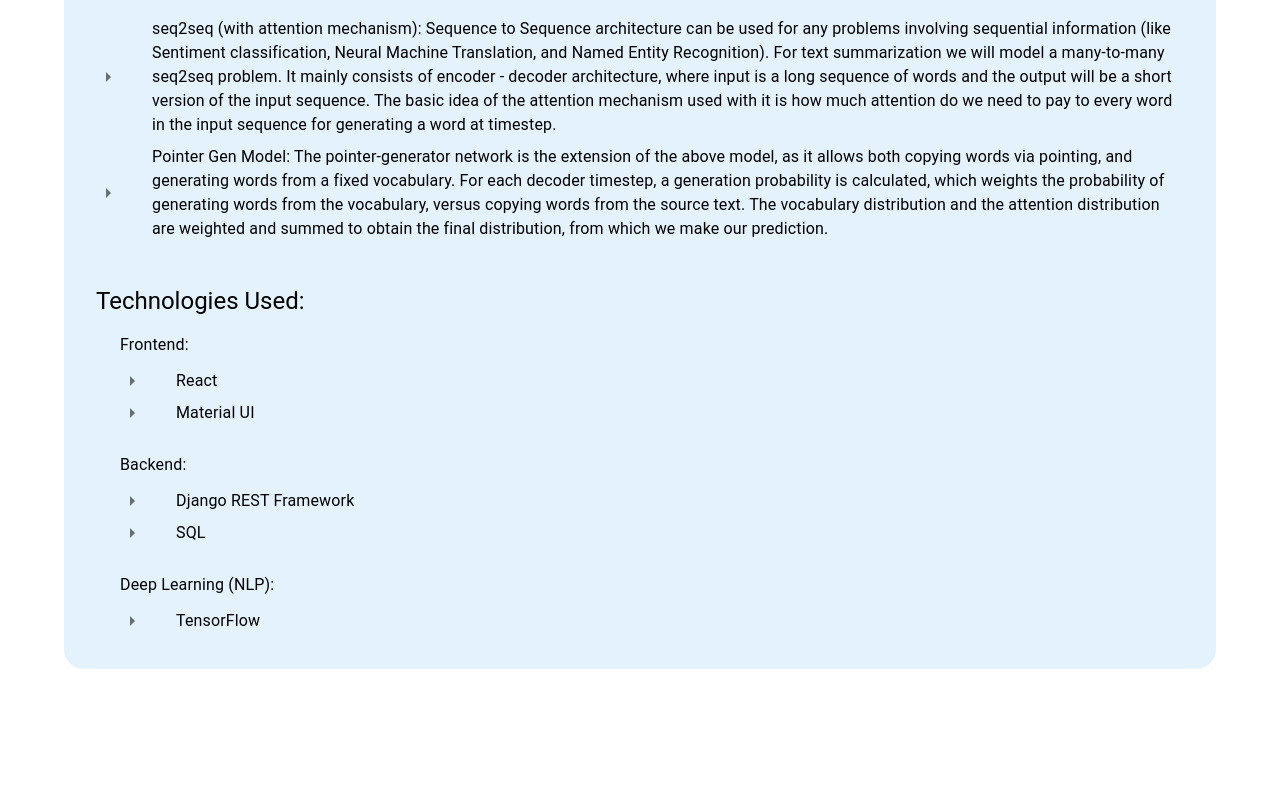
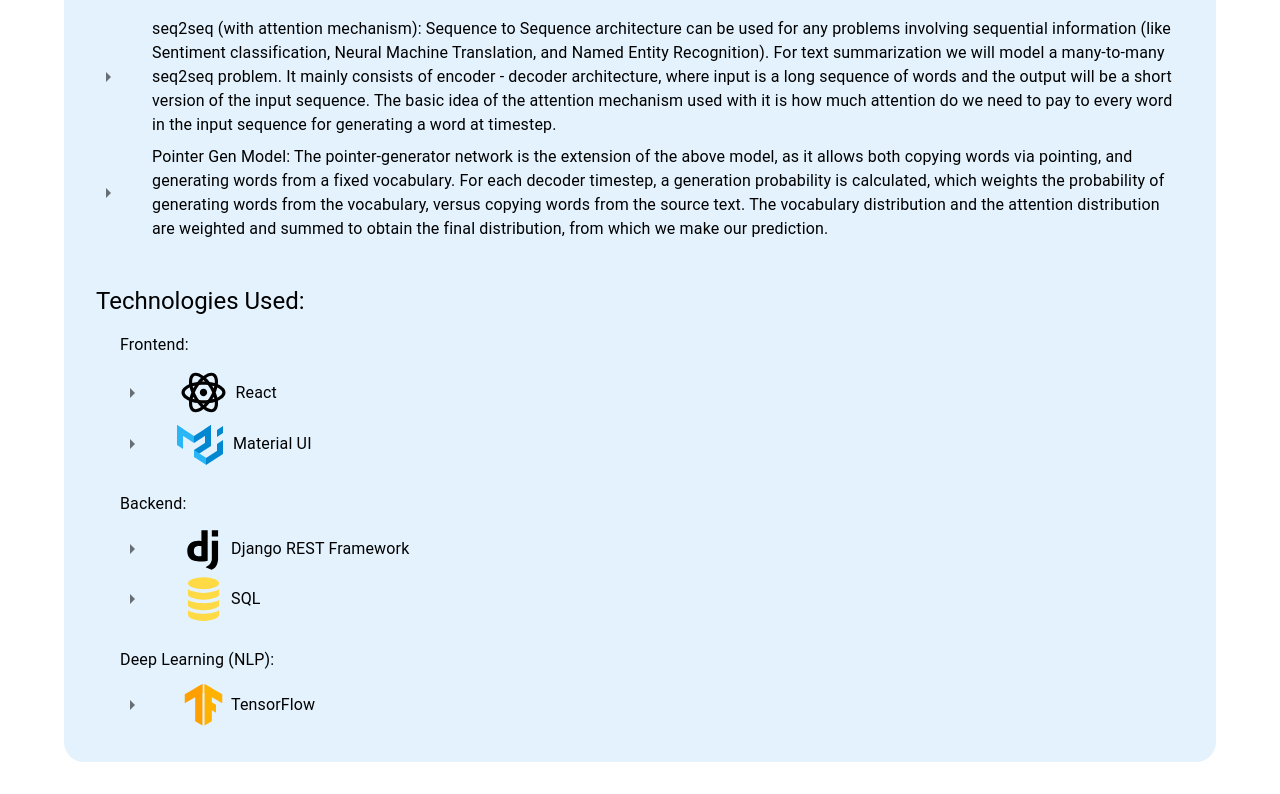
Before and after one commit to atharvadpatil/MTASE-frontend, a React (Create React App) app: page /approach in a window 1280 px wide. Shown: the part 2153-2947 px from the top of the page. Before the commit the page ends 2854 px from the top, so only its background shows below. Built offline with nearby package versions, Linux system fonts and the light colour scheme.

Commit message:
logos added

```diff
--- a/src/components/approach.js
+++ b/src/components/approach.js
@@ -188,12 +188,14 @@ const Approach = () => {
                                             <ListItemIcon>
                                                 <ArrowRightIcon />
                                             </ListItemIcon>
+                                            <img src={reactSvg} alt="react-logo" style={{ height: 55, width: 55 }}/> &nbsp;
                                             <ListItemText primary="React" />
                                         </ListItem>
                                         <ListItem disablePadding>
                                             <ListItemIcon>
                                                 <ArrowRightIcon />
                                             </ListItemIcon>
+                                            <img src={muiSvg} alt="MUI-logo" /> &nbsp;&nbsp;
                                             <ListItemText primary="Material UI" />
                                         </ListItem>
                                     </List>
@@ -207,12 +209,14 @@ const Approach = () => {
                                             <ListItemIcon>
                                                 <ArrowRightIcon />
                                             </ListItemIcon>
+                                            <img src={djangoSvg} alt="Django-logo" style={{ height: 50, width: 55 }}/>
                                             <ListItemText primary="Django REST Framework" />
                                         </ListItem>
                                         <ListItem disablePadding>
                                             <ListItemIcon>
                                                 <ArrowRightIcon />
                                             </ListItemIcon>
+                                            <img src={sqlSvg} alt="SQL-logo" style={{ height: 50, width: 55 }}/>
                                             <ListItemText primary="SQL" />
                                         </ListItem>
                                     </List>
@@ -225,8 +229,8 @@ const Approach = () => {
                                         <ListItem disablePadding>
                                             <ListItemIcon>
                                                 <ArrowRightIcon />
-
                                             </ListItemIcon>
+                                            <img src={tfSvg} alt="TF-logo" style={{ height: 50, width: 55 }}/>
                                             <ListItemText primary="TensorFlow"/>
                                         </ListItem>
                                     </List>
@@ -241,3 +245,13 @@ const Approach = () => {
 }
 
 export default Approach;
+
+/*
+
+reactSvg
+djangoSvg
+muiSvg
+sqlSvg
+tfSvg
+
+*/
```
